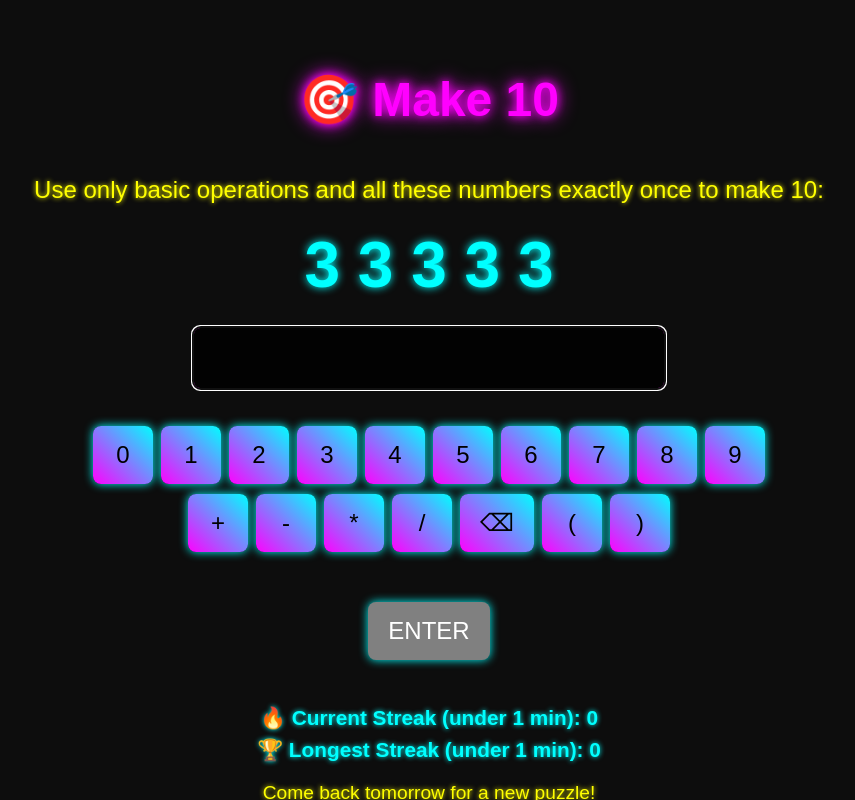
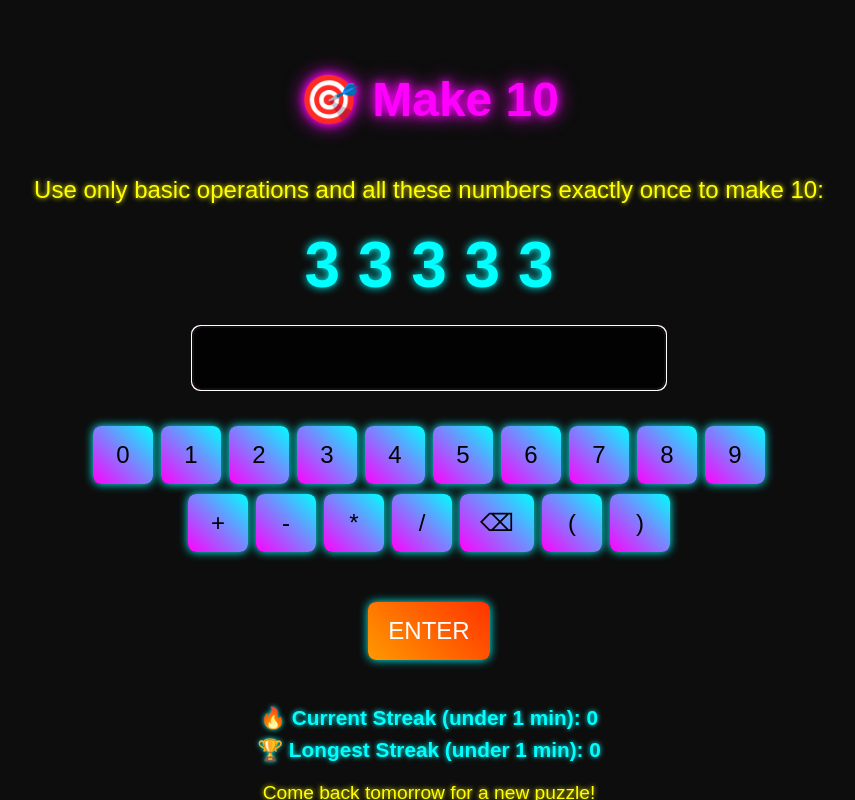
Before and after one commit to garry-singh/maketen, a Next.js app: page / in a window 1280 px wide. Shown: the whole page, without its empty margins (211-1066 px from the left). Built offline with nearby package versions, Linux system fonts and the light colour scheme.

Commit message:
Add disabled state and styles when solved

```diff
--- a/app/components/MakeTen.css
+++ b/app/components/MakeTen.css
@@ -86,7 +86,7 @@ body {
     margin-bottom: -16px;
   }
 
-  .solved {
+  .disabled {
     background: grey;
     color: #fff;
   }
--- a/app/components/MakeTen.tsx
+++ b/app/components/MakeTen.tsx
@@ -180,7 +180,7 @@ const MakeTen: React.FC = () => {
         type="text"
         value={userInput}
         onChange={handleInputChange}
-        className="input-box"
+        className={`input-box ${solved && "disabled"}`}
         disabled={solved}
         autoFocus
       />
@@ -190,7 +190,8 @@ const MakeTen: React.FC = () => {
           {numbers.map((num) => (
             <button
               key={num}
-              className="key"
+              className={`key ${solved && "disabled"}`}
+              disabled={solved}
               onClick={() => handleKeyboardClick(num)}
             >
               {num}
@@ -201,7 +202,8 @@ const MakeTen: React.FC = () => {
           {operators.map((op) => (
             <button
               key={op}
-              className="key"
+              disabled={solved}
+              className={`key ${solved && "disabled"}`}
               onClick={() => handleKeyboardClick(op)}
             >
               {op}
@@ -210,7 +212,7 @@ const MakeTen: React.FC = () => {
         </div>
         <div className="keyboard-row submit-row">
           <button
-            className="key special solved"
+            className={`key special ${solved && "disabled"}`}
             onClick={checkSolution}
             disabled={solved}
           >
```
